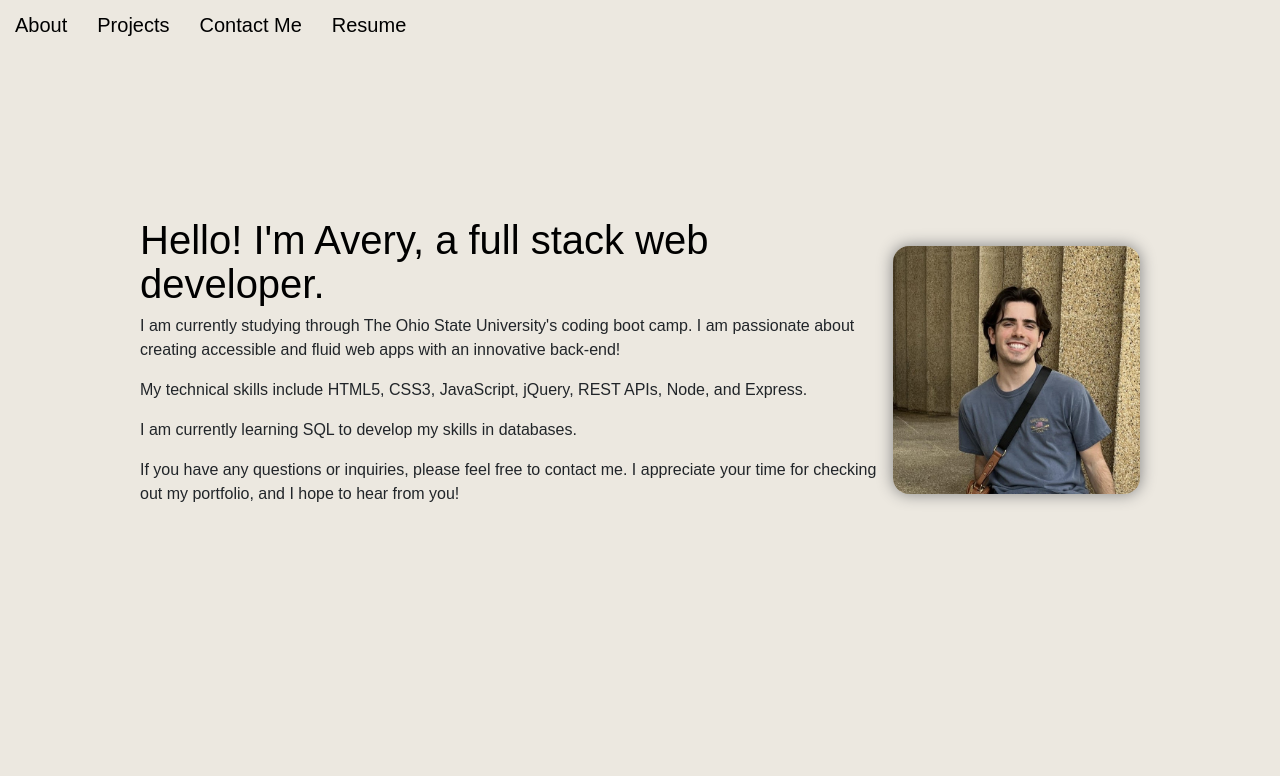
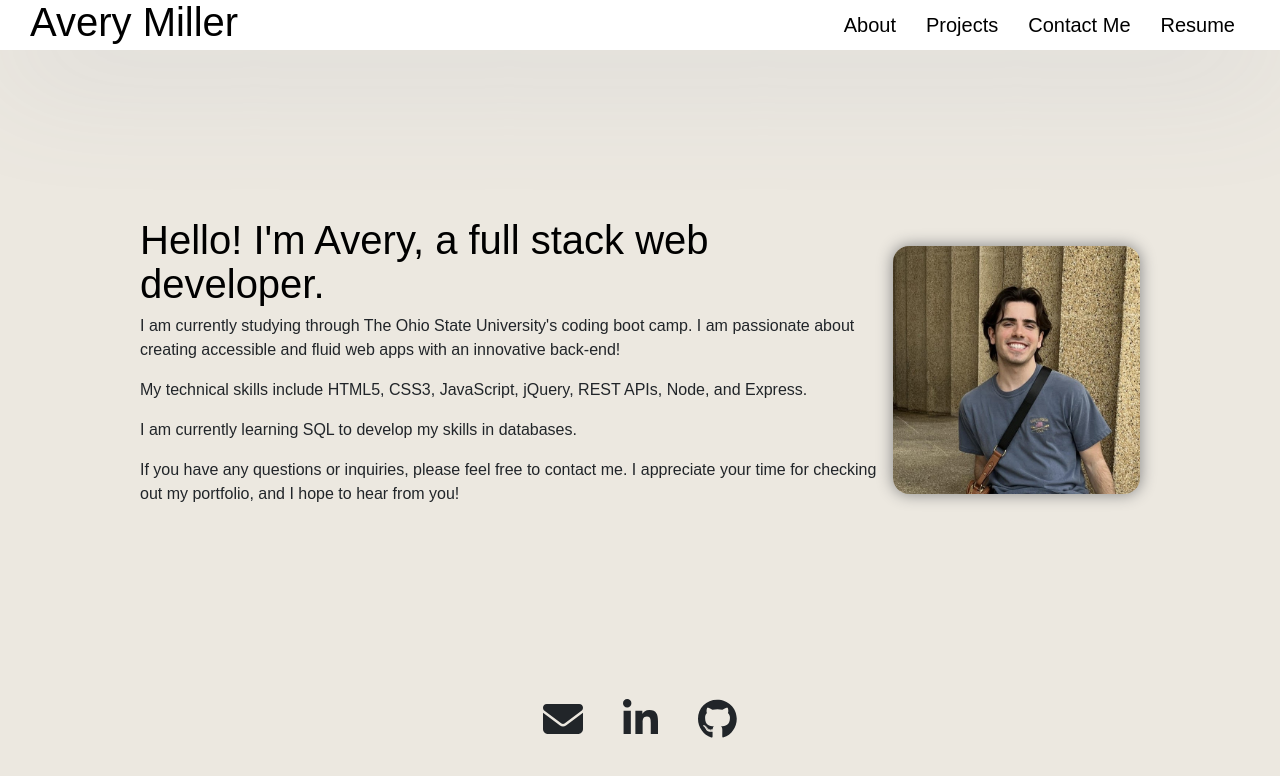
Before and after one commit to averyjmiller/react-portfolio, a React (Vite) app: page / in a window 1280 px wide. Shown: the top 776 px of the page. Built offline with nearby package versions, Linux system fonts and the light colour scheme.

Commit message:
added header and footer to the react app

```diff
--- a/src/App.jsx
+++ b/src/App.jsx
@@ -2,16 +2,14 @@ import './reset.css';
 import './App.css';
 import { Outlet } from 'react-router-dom';
 import Header from './components/Header';
-import Navigation from './components/Navigation';
 import Footer from './components/Footer';
 
 function App() {
   return (
     <>
-      {/* <Header /> */}
-      <Navigation />
+      <Header />
       <Outlet />
-      {/* <Footer /> */}
+      <Footer />
     </>
   );
 }
```
